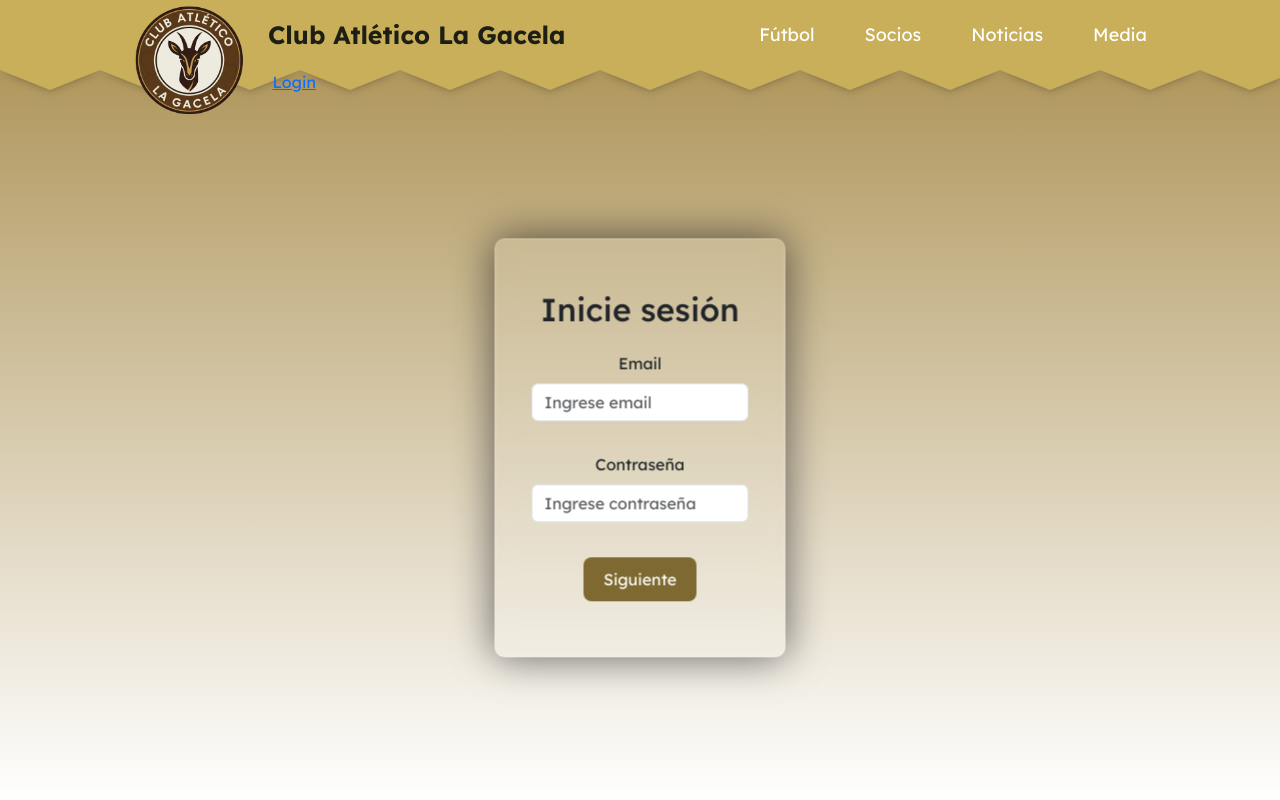
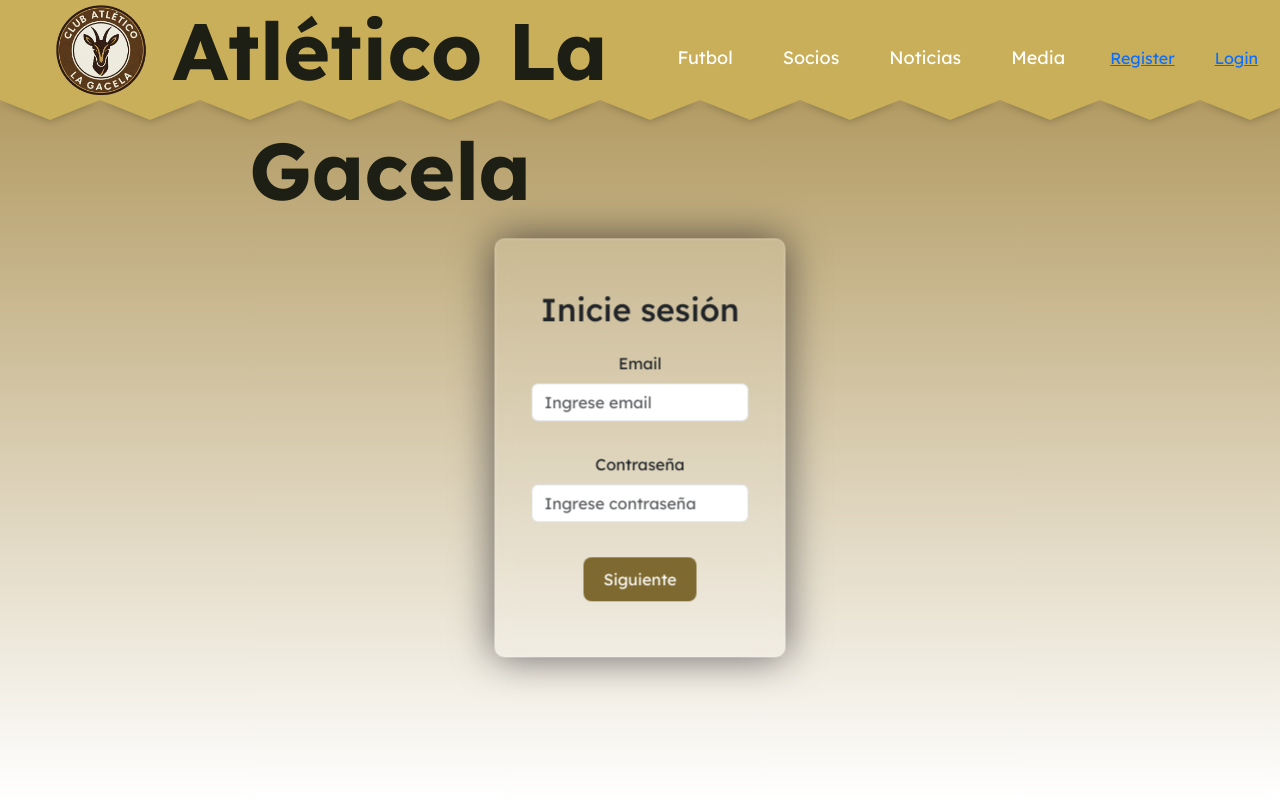
Before and after one commit to bernioviedo/TP-Club, a React (Vite) app in the folder client/club-frontend/: page /login in a window 1280 px wide. Shown: the top 800 px of the page. Built offline with nearby package versions, Linux system fonts and the light colour scheme; no server answers.

Commit message:
adapto navbar a vista laptop, tablet y mobile L

```diff
--- a/client/club-frontend/package.json
+++ b/client/club-frontend/package.json
@@ -17,6 +17,7 @@
     "react-dom": "^19.1.1",
     "react-hot-toast": "^2.6.0",
     "react-icons": "^5.5.0",
+    "react-responsive": "^10.0.1",
     "react-router-dom": "^7.9.1"
   },
   "devDependencies": {
--- a/client/club-frontend/src/App.jsx
+++ b/client/club-frontend/src/App.jsx
@@ -1,6 +1,7 @@
 import './App.css'
 import { Routes, Route } from 'react-router-dom'
 import Navbar from './components/Navbar/Navbar'
+import NavbarMobile from './components/NavbarMobile/NavbarMobile.jsx'
 import Home from './components/Home/Home'
 import Register from './pages/Register'
 import Login from './pages/Login'
@@ -13,8 +14,10 @@ import Footer from './components/Footer/Footer'
 
 
 
+
 axios.defaults.baseURL = 'http://localhost:8000';
 axios.defaults.withCredentials = true;
+
 
 function App() {
   return (
--- a/client/club-frontend/src/components/Home/Home.css
+++ b/client/club-frontend/src/components/Home/Home.css
@@ -38,6 +38,12 @@
   width: 100%;
   height: 20rem;
 }
+
+@media screen and (max-width:520px) {
+  .carousel{
+    display: none;
+  }
+}
 .news{
   display: flex;
   flex-direction: column;
--- a/client/club-frontend/src/components/Navbar/Navbar.css
+++ b/client/club-frontend/src/components/Navbar/Navbar.css
@@ -2,7 +2,7 @@
     --color-primary: #c9af59; /* Color de fondo principal */
     --color-secondary: #1d1f14; /* Color del texto del logo */
     --color-white: #ffffff;
-    --navbar-height: 70px;
+    --navbar-height: 100px;
     --padding-site: 10%;
 }
 
@@ -11,24 +11,37 @@
     top: 0;
     left: 0;
     width: 100%;
-    height: 70px;
+    min-width: 0;
+    flex-shrink: 1;
+    overflow: auto;
+    height: 100px;
     z-index: 100;
     overflow: visible;
     align-items: baseline;
     border-bottom: none;
+    display: flex;
+    flex-direction: row;
+    align-items: center;
+    justify-content: center;
+    background-color: #c9af59;
 }
 
 .navbar{
     position: relative;
     width: 100%;
-    padding: 0px 10%;
+    /* padding: 0px 10%; */
     height: var(--navbar-height);
     background-color: #c9af59;
     display: flex;
-    justify-content: space-between;
+    justify-content: center;
     align-items: center;
     box-sizing: border-box;
     z-index: 101;
+}
+@media screen and (max-width:768px) {
+    .navbar{
+        display: none;
+    }
 }
 
 .navbar__logo-section{
@@ -37,30 +50,65 @@
     height: var(--navbar-height);
     position: relative;
     z-index: 102;
+    background-color: #c9af59;
+    padding-left: 50px;
+}
+
+@media screen and (max-width:520px) {
+    .navbar__logo-section{
+        padding-right: 1rem;
+    }
 }
 
 .navbar__escudo{
-    width: 120px;
-    height: 120px;
+    width: 100px;
+    height: 100px;
     border-radius: 50%;
     object-fit: cover;
     transition: transform 0.3s ease;
     margin-right: 20px;
   /* Ajuste de posición (si el diseño lo requiere, sino eliminar) */
-    margin-top: 50px;
+    /* margin-top: 50px; */
 }
 
-.navbar__escudo  :hover{
+/* @media screen and (max-width:520px) {
+    .navbar__escudo{
+        transition: none;
+        width: 60px;
+        height: 60px;
+        margin-top: 10px;
+    }
+} */
+
+.navbar__escudo  img:hover{
     transform: scale(1.2);
+
 }
 
 .navbar__site-title {
     color: var(--color-secondary);
-    font-size: 25px;
+    font-size: 10vh;
     font-weight: bold;
     text-decoration: none;
+
   /* El line-height y height de 70px ya no son necesarios gracias a Flexbox en .navbar */
+
 }
+
+@media screen and (max-width: 1024px){
+    .navbar__site-title {
+        font-size: 9vh;
+    }
+}
+
+@media screen and (max-width: 520px){
+    .navbar__site-title {
+        font-size: 8vh;
+    }
+}
+
+
+
 
 .navbar__menu,
 .navbar__auth-menu {
@@ -74,6 +122,13 @@
 .navbar__menu li,
 .navbar__auth-menu li {
     margin-left: 40px;
+}
+
+@media screen and (max-width:1024px) {
+    .navbar__menu li,
+    .navbar__auth-menu li {
+        margin-left: 20px;
+}
 }
 
 .navbar__menu a,
@@ -90,6 +145,14 @@
     line-height: var(--navbar-height); /* Hereda la altura de la barra */
     display: flex;
     align-items: center;
+}
+
+@media screen and (max-width:1024px) {
+    .navbar__menu a,
+    .navbar__auth-menu .button,
+    .navbar__auth-menu a {
+        font-size: 6vh;
+    }
 }
 
 .navbar__menu a::before,
@@ -132,6 +195,12 @@
     z-index: 98;
     filter: blur(4px);
     pointer-events: none;
+}
+
+.menu-btn{
+    background: none;
+    border: none;
+    background-color: #c9af59;
 }
 
 /* Nuevo: contenedor para escudo y logo
--- a/client/club-frontend/src/components/Navbar/Navbar.jsx
+++ b/client/club-frontend/src/components/Navbar/Navbar.jsx
@@ -1,13 +1,14 @@
 import { Link } from 'react-router-dom'
 import './Navbar.css'
 import { useContext, useState } from 'react'
-import { ContextUser } from '../../../context/contextUser';
-import {motion as Motion, useScroll, useMotionValueEvent} from 'framer-motion';
-import { TfiMenu } from 'react-icons'
+import { ContextUser } from '../../../context/contextUser'
+import {motion as Motion, useScroll, useMotionValueEvent} from 'framer-motion'
+import options from '../../utilities/navOptions.js'
+import { TfiMenu } from 'react-icons/tfi'
+import  Mobile  from '../../utilities/breakPoints.js'
+import MediaQuery from 'react-responsive'
 
 export default function Navbar() {
-
-
   const { user, setUser } = useContext(ContextUser);
   // manejo logout
   const handleLogout = async () => {
@@ -53,7 +54,7 @@ export default function Navbar() {
       >
     <div className=' spikes-shadow'></div>
     <div className=' spikes '></div>
-    <nav className='navbar'>
+
 
     <div className='navbar__logo-section'>
       <Link to="/" className='navbar__logo-lin'>
@@ -62,13 +63,19 @@ export default function Navbar() {
           alt="La Gacela FC"
           className='navbar__escudo' />
       </Link>
-      <Link to="/" className='navbar__site-title'>Club Atlético La Gacela</Link>
+      <Link to="/" className='navbar__site-title' id='navbar__site-title'>Club Atlético La Gacela</Link>
     </div>
+    <MediaQuery maxWidth={768}>
+      <button className='menu-btn'><TfiMenu></TfiMenu></button>
+    </MediaQuery>
+    <nav className='navbar'>
     <ul className='navbar__menu'>
-      <li><Link to="/">Fútbol</Link></li>
-      <li><Link to="/">Socios</Link></li>
-      <li><Link to="/">Noticias</Link></li>
-      <li><Link to="/">Media</Link></li>
+      {options.map(opt  => {
+        const { title, linkTo } = opt
+        return(
+          <li><Link to={linkTo}>{title}</Link></li>
+        )
+      })}
     </ul>
     <ul className='navbar__auth-menu'>
       {     !user ? (
--- /dev/null
+++ b/client/club-frontend/src/components/NavbarMobile/NavbarMobile.jsx
@@ -0,0 +1,12 @@
+import { TfiMenu, TfiClose  } from "react-icons/tfi";
+import options from '../../utilities/navOptions.js'
+
+export default function NavbarMobile() {
+    return(
+        <>
+            <button className="sideButtonMenu">
+                <TfiMenu></TfiMenu>
+            </button>
+        </>
+    )
+}
--- /dev/null
+++ b/client/club-frontend/src/utilities/breakPoints.js
@@ -0,0 +1,13 @@
+import { useMediaQuery } from 'react-responsive'
+
+const Mobile = ({ children }) => {
+    const isMobile = useMediaQuery({ maxWidth: 520 })
+    return isMobile ? children : null
+}
+
+const Tablet = ({ children }) => {
+    const isTablet = useMediaQuery({minWidth: 521, maxWidth: 1024 })
+    return isTablet ? children : null
+}
+
+export default { Mobile, Tablet}
--- /dev/null
+++ b/client/club-frontend/src/utilities/navOptions.js
@@ -0,0 +1,24 @@
+const routes = [
+    {
+        title: 'Futbol',
+        linkTo: '/'
+    },
+
+    {
+        title: 'Socios',
+        linkTo: '/'
+    },
+
+    {
+        title: 'Noticias',
+        linkTo: '/'
+    },
+
+    {
+        title: 'Media',
+        linkTo: '/'
+    }
+]
+
+
+export default routes
```
Also changed, not shown: 2 other files (tests, documents, lock files or other folders).
